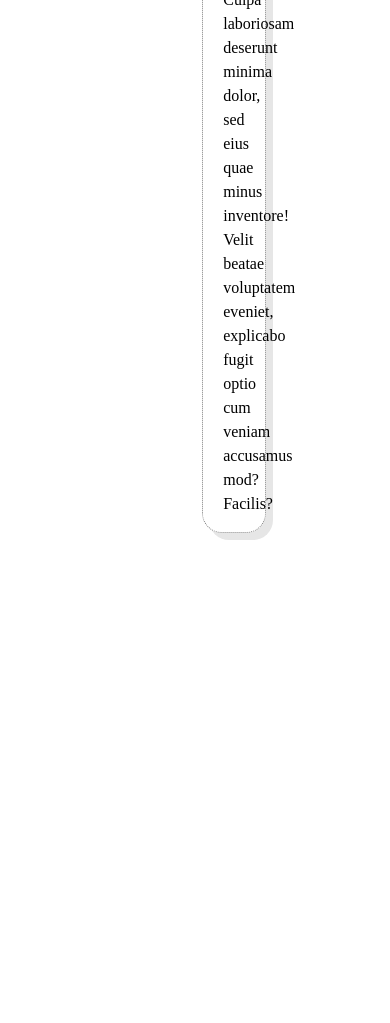
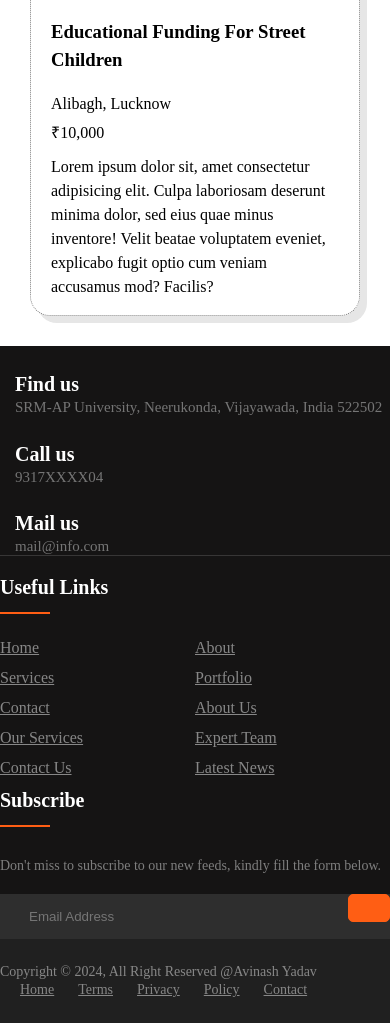
Before and after one commit to avinashyadav16/FundFusion-Crowdfunding-Project, a PHP site: page / in a window 390 px wide; the page is wider, and only the part inside the window is pictured. Shown: the part 1603-2626 px from the top of that part. Before the commit the page ends 2143 px from the top of that part, so only its background shows below. Run offline with PHP 8.4, Linux system fonts and the light colour scheme.

Commit message:
Added Footer Section

```diff
--- a/Frontend/CSS/style.css
+++ b/Frontend/CSS/style.css
@@ -4,10 +4,7 @@ body {
 }
 
 
-
 /* NAVIGATION BAR */
-
-
 .topnav {
     background-color: #333;
     overflow: hidden;
@@ -27,7 +24,6 @@ body {
     border-radius: 10px;
 }
 
-
 .topnav a.active {
     background-color: #1b7098;
     color: white;
@@ -37,33 +33,30 @@ body {
     float: right;
 }
 
-
-
 /* MIDDLE CONTAINER */
-
-
 .middle-container {
     display: flex;
+    flex-wrap: wrap;
+    /* Added */
 }
 
-
-
 /* SIDE BAR */
-
-
 .side-bar {
-    width: 20%;
+    width: 100%;
+    /* Changed to full width */
     background-color: #f4f4f4;
-    height: 100vh;
     display: flex;
     justify-content: center;
     align-items: center;
+    padding: 10px;
+    /* Added */
 }
 
 button {
     background-color: #007bff;
     color: white;
-    padding: 10px 10px;
+    padding: 10px 20px;
+    /* Increased padding */
     border: none;
     border-radius: 5px;
     cursor: pointer;
@@ -73,10 +66,7 @@ button:hover {
     background-color: #0056b3;
 }
 
-
-
 /* CARDS */
-
 .cards {
     display: flex;
     flex-wrap: wrap;
@@ -89,7 +79,8 @@ button:hover {
     box-shadow: 7px 7px 0px 0 rgba(17, 17, 17, 0.1);
     border-radius: 20px;
     margin: 10px;
-    width: calc(30% - 20px);
+    width: calc(45% - 20px);
+    /* Adjusted width for smaller screens */
 }
 
 .card img {
@@ -115,3 +106,218 @@ button:hover {
 .desc {
     margin-top: 10px;
 }
+
+/* Media Queries */
+@media screen and (min-width: 768px) {
+    .card {
+        width: calc(30% - 20px);
+    }
+}
+
+@media screen and (max-width: 480px) {
+    .topnav a {
+        padding: 10px;
+    }
+
+    .card {
+        width: calc(100% - 20px);
+    }
+}
+
+
+
+
+/* Footer */
+
+ul {
+    margin: 0px;
+    padding: 0px;
+}
+
+.footer-section {
+    background: #151414;
+    position: relative;
+}
+
+.footer-cta {
+    border-bottom: 1px solid #373636;
+}
+
+.single-cta i {
+    color: #ff5e14;
+    font-size: 30px;
+    float: left;
+    margin-top: 8px;
+}
+
+.cta-text {
+    padding-left: 15px;
+    display: inline-block;
+}
+
+.cta-text h4 {
+    color: #fff;
+    font-size: 20px;
+    font-weight: 600;
+    margin-bottom: 2px;
+}
+
+.cta-text span {
+    color: #757575;
+    font-size: 15px;
+}
+
+.footer-content {
+    position: relative;
+    z-index: 2;
+}
+
+.footer-pattern img {
+    position: absolute;
+    top: 0;
+    left: 0;
+    height: 330px;
+    background-size: cover;
+    background-position: 100% 100%;
+}
+
+.footer-logo {
+    margin-bottom: 30px;
+}
+
+.footer-logo img {
+    max-width: 200px;
+}
+
+.footer-text p {
+    margin-bottom: 14px;
+    font-size: 14px;
+    color: #7e7e7e;
+    line-height: 28px;
+}
+
+.footer-social-icon span {
+    color: #fff;
+    display: block;
+    font-size: 20px;
+    font-weight: 700;
+    font-family: 'Poppins', sans-serif;
+    margin-bottom: 20px;
+}
+
+.footer-social-icon a {
+    color: #fff;
+    font-size: 16px;
+    margin-right: 15px;
+}
+
+.footer-social-icon i {
+    height: 40px;
+    width: 40px;
+    text-align: center;
+    line-height: 38px;
+    border-radius: 50%;
+}
+
+.facebook-bg {
+    background: #3B5998;
+}
+
+.twitter-bg {
+    background: #55ACEE;
+}
+
+.google-bg {
+    background: #DD4B39;
+}
+
+.footer-widget-heading h3 {
+    color: #fff;
+    font-size: 20px;
+    font-weight: 600;
+    margin-bottom: 40px;
+    position: relative;
+}
+
+.footer-widget-heading h3::before {
+    content: "";
+    position: absolute;
+    left: 0;
+    bottom: -15px;
+    height: 2px;
+    width: 50px;
+    background: #ff5e14;
+}
+
+.footer-widget ul li {
+    display: inline-block;
+    float: left;
+    width: 50%;
+    margin-bottom: 12px;
+}
+
+.footer-widget ul li a:hover {
+    color: #ff5e14;
+}
+
+.footer-widget ul li a {
+    color: #878787;
+    text-transform: capitalize;
+}
+
+.subscribe-form {
+    position: relative;
+    overflow: hidden;
+}
+
+.subscribe-form input {
+    width: 100%;
+    padding: 14px 28px;
+    background: #2E2E2E;
+    border: 1px solid #2E2E2E;
+    color: #fff;
+}
+
+.subscribe-form button {
+    position: absolute;
+    right: 0;
+    background: #ff5e14;
+    padding: 13px 20px;
+    border: 1px solid #ff5e14;
+    top: 0;
+}
+
+.subscribe-form button i {
+    color: #fff;
+    font-size: 22px;
+    transform: rotate(-6deg);
+}
+
+.copyright-area {
+    background: #202020;
+    padding: 25px 0;
+}
+
+.copyright-text p {
+    margin: 0;
+    font-size: 14px;
+    color: #878787;
+}
+
+.copyright-text p a {
+    color: #ff5e14;
+}
+
+.footer-menu li {
+    display: inline-block;
+    margin-left: 20px;
+}
+
+.footer-menu li:hover a {
+    color: #ff5e14;
+}
+
+.footer-menu li a {
+    font-size: 14px;
+    color: #878787;
+}
--- a/Frontend/index.html
+++ b/Frontend/index.html
@@ -96,15 +96,102 @@
                 </div>
             </div>
 
+        </div>
+
+    </div>
 
 
-
-
+    <footer class="footer-section">
+        <div class="top-footer-container">
+            <div class="footer-cta pt-5 pb-5">
+                <div class="row">
+                    <div class="col-xl-4 col-md-4 mb-30">
+                        <div class="single-cta">
+                            <i class="fas fa-map-marker-alt"></i>
+                            <div class="cta-text">
+                                <h4>Find us</h4>
+                                <span>SRM-AP University, Neerukonda, Vijayawada, India 522502</span>
+                            </div>
+                        </div>
+                    </div>
+                    <div class="col-xl-4 col-md-4 mb-30">
+                        <div class="single-cta">
+                            <i class="fas fa-phone"></i>
+                            <div class="cta-text">
+                                <h4>Call us</h4>
+                                <span>9317XXXX04</span>
+                            </div>
+                        </div>
+                    </div>
+                    <div class="col-xl-4 col-md-4 mb-30">
+                        <div class="single-cta">
+                            <i class="far fa-envelope-open"></i>
+                            <div class="cta-text">
+                                <h4>Mail us</h4>
+                                <span>mail@info.com</span>
+                            </div>
+                        </div>
+                    </div>
+                </div>
+            </div>
+            <div class="footer-content pt-5 pb-5">
+                <div class="row">
+                    <div class="col-xl-4 col-lg-4 col-md-6 mb-30">
+                        <div class="footer-widget">
+                            <div class="footer-widget-heading">
+                                <h3>Useful Links</h3>
+                            </div>
+                            <ul>
+                                <li><a href="#">Home</a></li>
+                                <li><a href="#">about</a></li>
+                                <li><a href="#">services</a></li>
+                                <li><a href="#">portfolio</a></li>
+                                <li><a href="#">Contact</a></li>
+                                <li><a href="#">About us</a></li>
+                                <li><a href="#">Our Services</a></li>
+                                <li><a href="#">Expert Team</a></li>
+                                <li><a href="#">Contact us</a></li>
+                                <li><a href="#">Latest News</a></li>
+                            </ul>
+                        </div>
+                    </div>
+                    <div class="col-xl-4 col-lg-4 col-md-6 mb-50">
+                        <div class="footer-widget">
+                            <div class="footer-widget-heading">
+                                <h3>Subscribe</h3>
+                            </div>
+                            <div class="footer-text mb-25">
+                                <p>Don't miss to subscribe to our new feeds, kindly fill the form below.</p>
+                            </div>
+                            <div class="subscribe-form">
+                                <form action="#">
+                                    <input type="text" placeholder="Email Address">
+                                    <button><i class="fab fa-telegram-plane"></i></button>
+                                </form>
+                            </div>
+                        </div>
+                    </div>
+                </div>
+            </div>
         </div>
 
 
-    </div>
+        <div class="copyright-area">
+            <div class="copyright-text">
+                <p>Copyright &copy; 2024, All Right Reserved @Avinash Yadav</a></p>
+            </div>
 
+            <div class="footer-menu">
+                <ul>
+                    <li><a href="#">Home</a></li>
+                    <li><a href="#">Terms</a></li>
+                    <li><a href="#">Privacy</a></li>
+                    <li><a href="#">Policy</a></li>
+                    <li><a href="#">Contact</a></li>
+                </ul>
+            </div>
+        </div>
+    </footer>
 
 
     <script src="./JS/index.js"></script>
```
